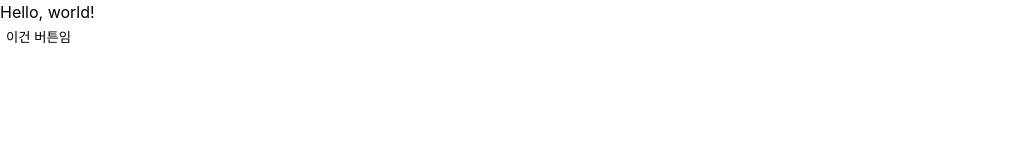
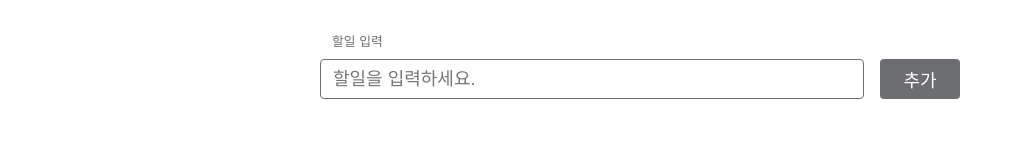
Before and after one commit to lybell-art/todo-vanillajs, a website built with Vite: page index.html in a window 1280 px wide. Shown: the whole page, without its empty margins (0-1022 px from the left). Built offline with nearby package versions, Linux system fonts and the light colour scheme.

Commit message:
[Feat] todo 입력 폼 추가

```diff
--- a/index.html
+++ b/index.html
@@ -9,8 +9,16 @@
     <link rel="stylesheet" href="/style.css" />
   </head>
   <body>
-    <div id="app">Hello, world!</div>
-    <button type="button">이건 버튼임</button>
+    <main>
+      <form id="todo-insert" class="input-form">
+        <label>
+          <p>할일 입력</p>
+          <input type="text" placeholder="할일을 입력하세요." required />
+        </label>
+        <button class="todo-submit-button">추가</button>
+      </form>
+      <todo-list></todo-list>
+    </main>
     <script type="module" src="/main.js"></script>
   </body>
 </html>
--- a/main.js
+++ b/main.js
@@ -1 +1,11 @@
-console.log("hello, world!");
+const $todoInsertForm = document.getElementById("todo-insert");
+const $todoList = document.querySelector("todo-list");
+const $todoInput = $todoInsertForm.querySelector("input");
+
+$todoInsertForm.addEventListener("submit", (e)=>{
+	e.preventDefault();
+	if(!$todoInput.value) return;
+
+	console.log($todoInput.value);
+	$todoInput.value = "";
+});
--- a/style.css
+++ b/style.css
@@ -7,11 +7,22 @@
   text-rendering: optimizeLegibility;
   -webkit-font-smoothing: antialiased;
   -moz-osx-font-smoothing: grayscale;
+
+  --gray: #6d6e72;
+  --primary: #c31c3c;
+  --primary-2: #8F142B;
+  --black: #202020;
 }
 
-html, body {
+html, body, p {
   margin: 0;
   padding: 0;
+  color: var(--black);
+}
+
+body {
+  display: flex;
+  justify-content: center;
 }
 
 button {
@@ -21,6 +32,74 @@ button {
   appearance: none;
 }
 
+button:disabled, form:invalid button {
+  cursor: default;
+  pointer-events: none;
+}
+
+
+main {
+  width: 100%;
+  padding: 32px 0px;
+  max-width: 640px;
+}
+
+.input-form {
+  width: 100%;
+  display: flex;
+  align-items: flex-end;
+  gap: 16px;
+}
+
+label {
+  flex-grow: 1;
+  display: flex;
+  flex-direction: column;
+  gap: 8px;
+}
+
+label > p {
+  padding: 0px 12px;
+  font-size: 0.8rem;
+  color: var(--gray);
+}
+
+label:focus-within > p {
+  color: var(--primary);
+  font-weight: bold;
+}
+
+input[type=text] {
+  height: 40px;
+  padding: 4px 12px;
+  flex-grow: 1;
+  border: 1px solid var(--gray);
+  border-radius: 4px;
+  outline: none;
+  font-size: 1.125rem;
+}
+
+input[type=text]:focus {
+  border: 2px solid var(--primary);
+}
+
+.todo-submit-button {
+  width: 80px;
+  height: 40px;
+  background-color: var(--primary);
+  color: white;
+  border-radius: 4px;
+  font-size: 1.125rem;
+}
+
+.todo-submit-button:hover, .todo-submit-button:focus {
+  background-color: var(--primary-2);
+}
+
+form:invalid .todo-submit-button {
+  background-color: var(--gray);
+}
+
 * {
   box-sizing: border-box;
 }
```
